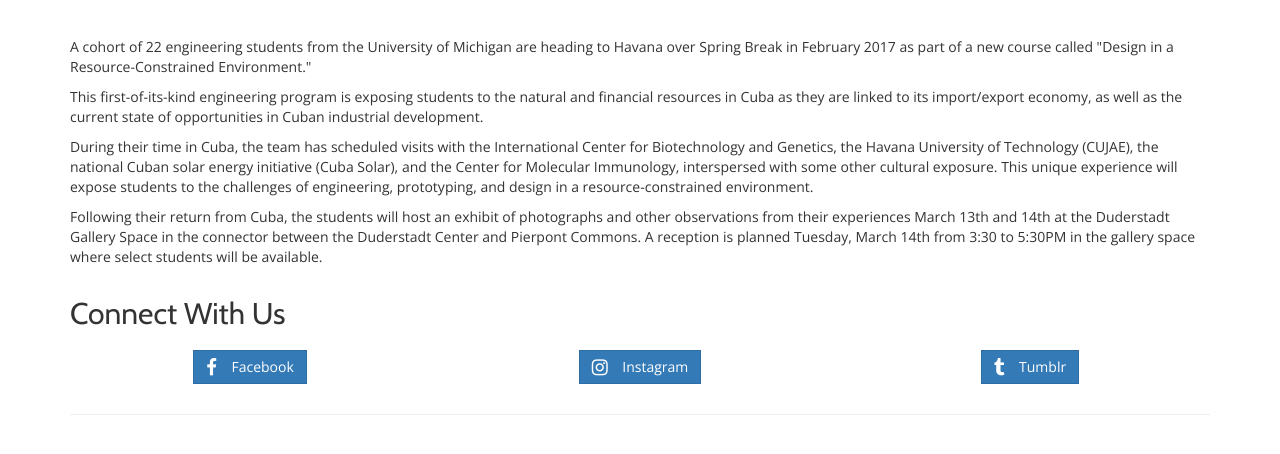
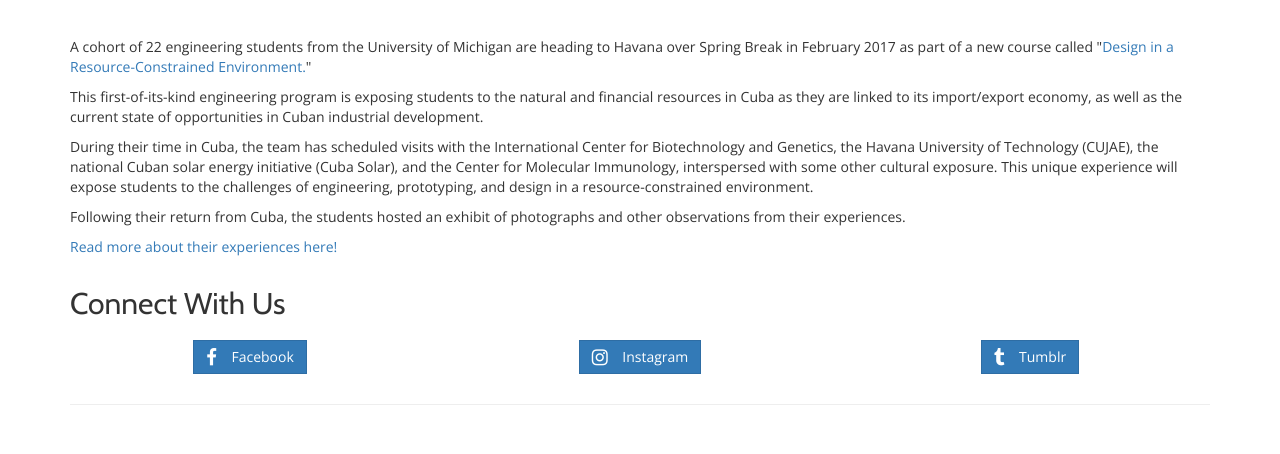
Before and after one commit to MGoCuba/mgocuba.github.io, a plain HTML site: page index.html in a window 1280 px wide. Shown: the part 746-1200 px from the top of the page. Drawn offline with nearby package versions, Linux system fonts and the light colour scheme.

Commit message:
Add links to other articles that were written about MGoCuba

```diff
--- a/index.html
+++ b/index.html
@@ -86,10 +86,11 @@
                                 <h2>About</h2>
                                 <img class="img-responsive" src="https://68.media.tumblr.com/ca5dc0dd89fb0559fd3016ebc4c8b49d/tumblr_olr1hr26um1w6bv89o1_1280.png"></img>
                                 <br /><br />
-                                <p>A cohort of 22 engineering students from the University of Michigan are heading to Havana over Spring Break in February 2017 as part of a new course called "Design in a Resource-Constrained Environment."</p>
+                                <p>A cohort of 22 engineering students from the University of Michigan are heading to Havana over Spring Break in February 2017 as part of a new course called "<a href="https://mcompass.umich.edu/index.cfm?FuseAction=Programs.ViewProgram&Program_ID=11115">Design in a Resource-Constrained Environment.</a>"</p>
                                 <p>This first-of-its-kind engineering program is exposing students to the natural and financial resources in Cuba as they are linked to its import/export economy, as well as the current state of opportunities in Cuban industrial development.</p>
                                 <p>During their time in Cuba, the team has scheduled visits with the International Center for Biotechnology and Genetics, the Havana University of Technology (CUJAE), the national Cuban solar energy initiative (Cuba Solar), and the Center for Molecular Immunology, interspersed with some other cultural exposure. This unique experience will expose students to the challenges of engineering, prototyping, and design in a resource-constrained environment.</p>
-                                <p>Following their return from Cuba, the students will host an exhibit of photographs and other observations from their experiences March 13th and 14th at the Duderstadt Gallery Space in the connector between the Duderstadt Center and Pierpont Commons. A reception is planned Tuesday, March 14th from 3:30 to 5:30PM in the gallery space where select students will be available.</p>
+                                <p>Following their return from Cuba, the students hosted an exhibit of photographs and other observations from their experiences.</p>
+                                <p><a href="https://news.engin.umich.edu/2017/07/destination-cuba/">Read more about their experiences here!</a></p>
                             </div>
                         </div> <!-- /row -->
 
```
